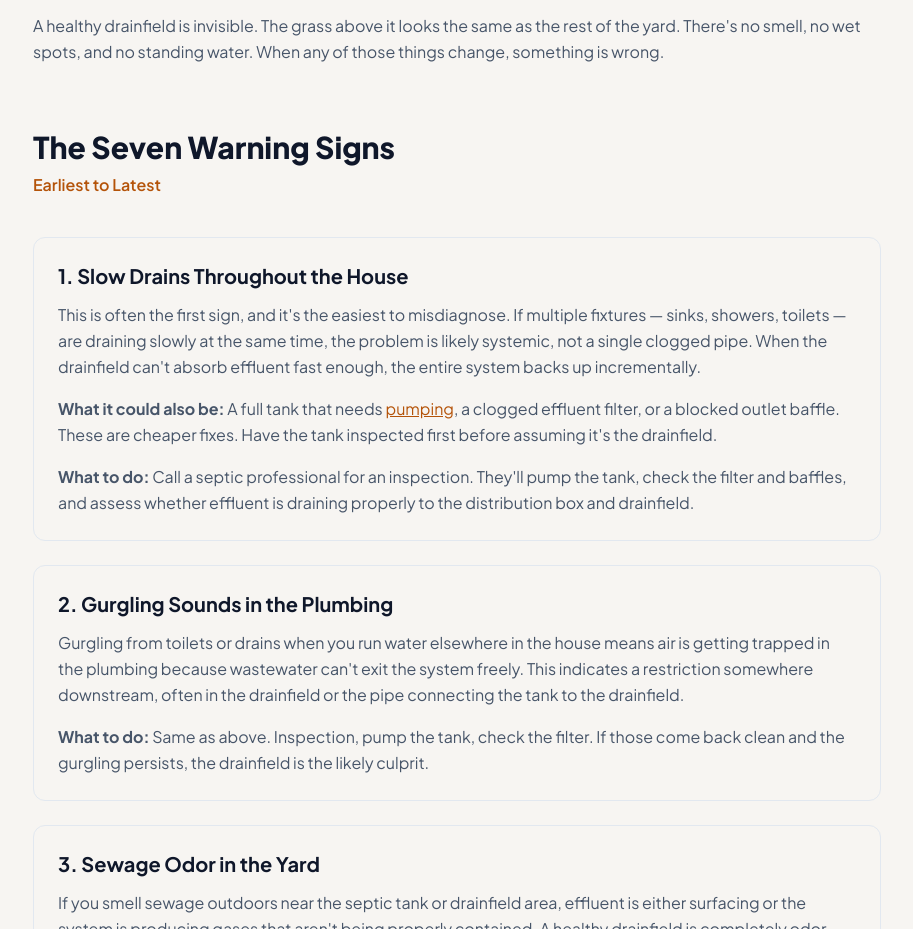
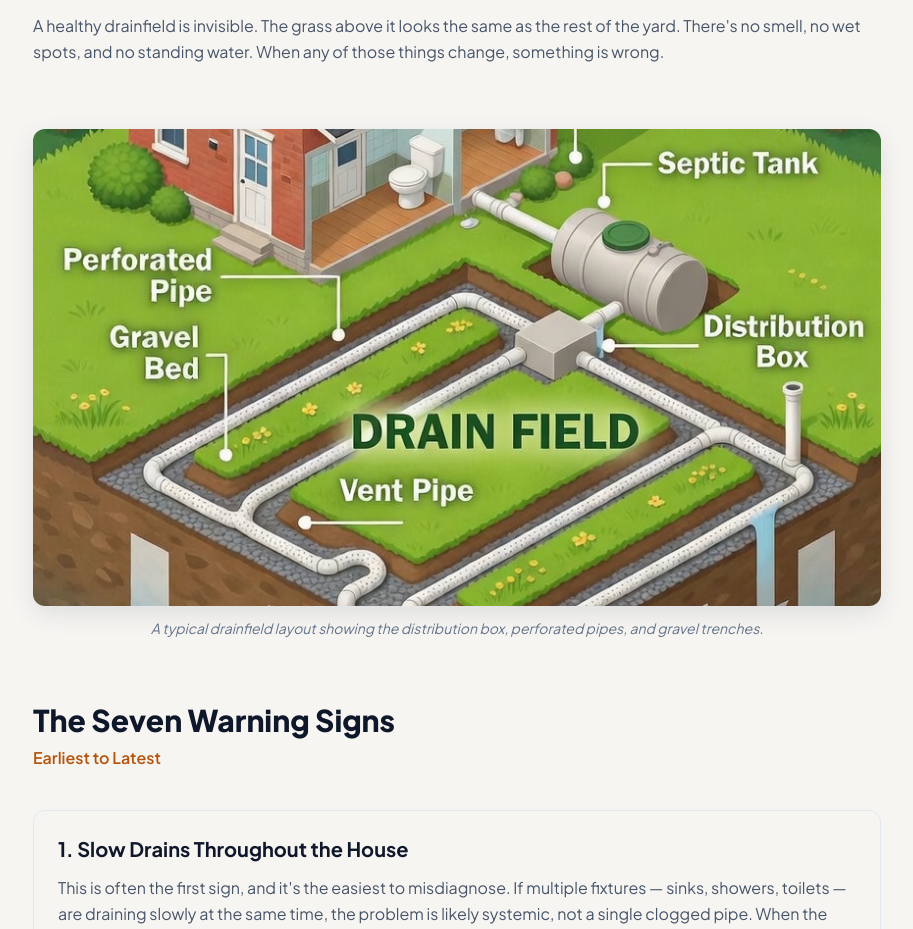
Before and after one commit to thebasementguide2026/theseptic.guide-, a Next.js app: page /problems/drainfield-failing in a window 1280 px wide. Shown: the part 1380-2309 px from the top of the page, without its empty margins (183-1096 px from the left). Built offline with nearby package versions, Linux system fonts and the light colour scheme.

Commit message:
Embed hero image before warning signs section

```diff
--- a/app/problems/drainfield-failing/page.tsx
+++ b/app/problems/drainfield-failing/page.tsx
@@ -150,6 +150,19 @@ export default function DrainfieldFailing() {
               A healthy drainfield is invisible. The grass above it looks the same as the rest of the yard. There&apos;s no smell, no wet spots, and no standing water. When any of those things change, something is wrong.
             </p>
           </div>
+        </div>
+
+        {/* Drainfield Reference Image */}
+        <div className='mt-16 mb-4'>
+          <div className='relative w-full aspect-video rounded-xl overflow-hidden shadow-lg'>
+            <Image
+              src='/drainfieldexample.jpg'
+              alt='Diagram showing the components of a septic drainfield system including perforated pipes, distribution box, and soil layers'
+              fill
+              className='object-cover'
+            />
+          </div>
+          <p className='text-sm text-slate-500 mt-3 text-center italic'>A typical drainfield layout showing the distribution box, perforated pipes, and gravel trenches.</p>
         </div>
 
         {/* The Seven Warning Signs */}
```
